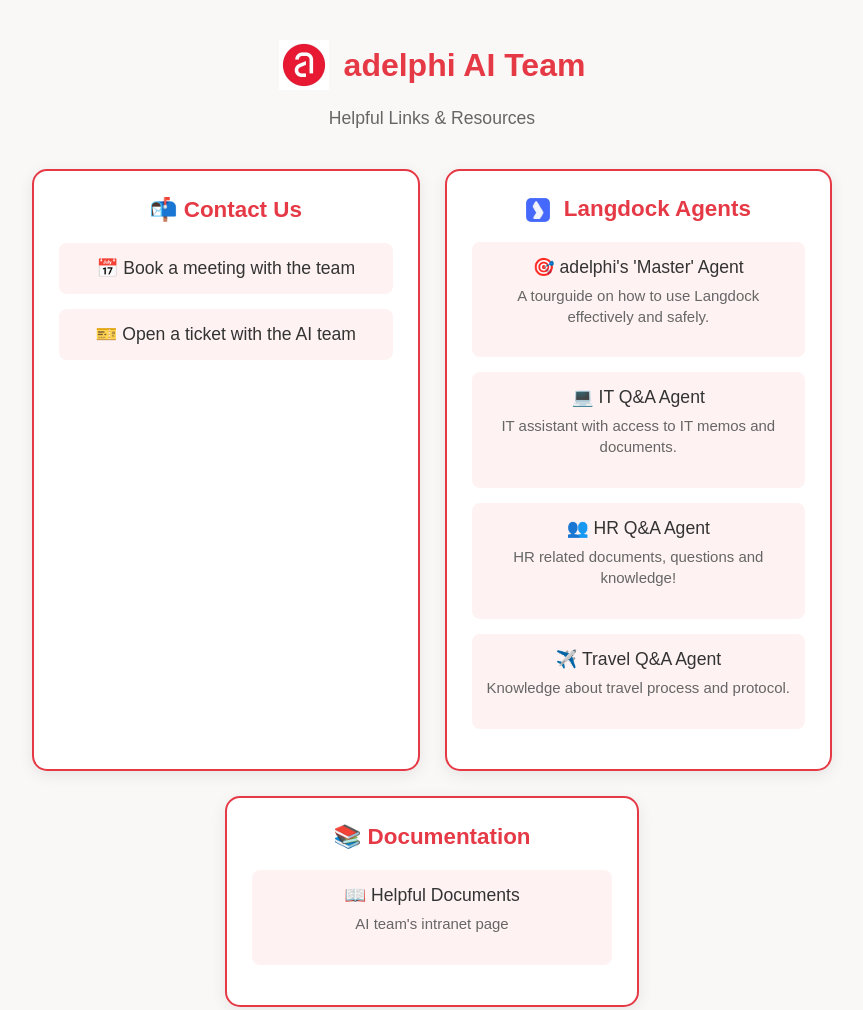
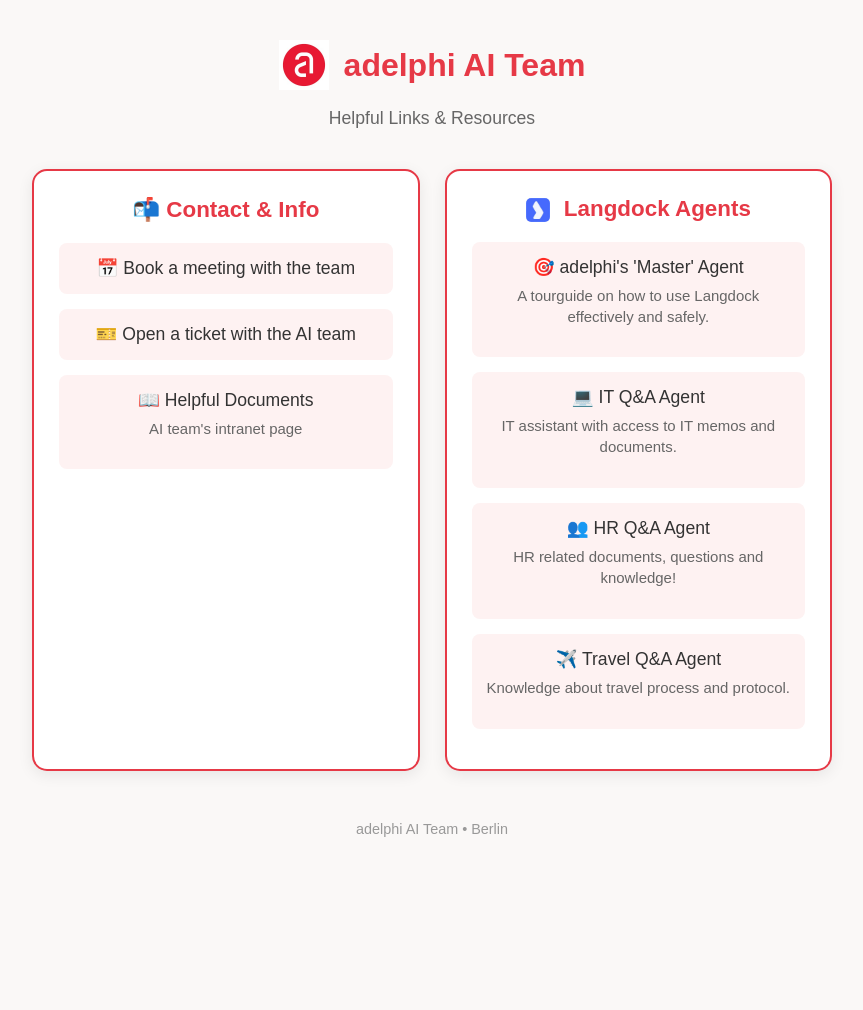
Before and after one commit to adelphi-ai-team/helpful-links, a plain HTML site: page index.html in a window 1280 px wide. Shown: the top 1010 px of the page, without its empty margins (208-1071 px from the left). After the commit the page ends 891 px from the top, so only its background shows below. Drawn offline with Linux system fonts and the light colour scheme.

Commit message:
Update index.html

```diff
--- a/index.html
+++ b/index.html
@@ -51,14 +51,18 @@
         <!-- Cards Container -->
         <div style="display: flex; flex-wrap: wrap; gap: 25px; justify-content: center;">
 
-            <!-- Contact Us Card -->
+            <!-- Contact & Info Card -->
             <div style="flex: 1; min-width: 280px; max-width: 360px; border: 2px solid #e63946; border-radius: 15px; padding: 25px; background-color: #ffffff; box-shadow: 0 4px 15px rgba(0,0,0,0.08);">
-                <h2 style="font-size: 1.4em; margin-top: 0; margin-bottom: 20px; color: #e63946; text-align: center;">📬 Contact Us</h2>
+                <h2 style="font-size: 1.4em; margin-top: 0; margin-bottom: 20px; color: #e63946; text-align: center;">📬 Contact & Info</h2>
                 <div class="button-container">
                     <a href="https://outlook.office.com/book/AITeam@adelphi.de/" target="_blank" class="link-button">📅 Book a meeting with the team</a>
                 </div>
                 <div class="button-container">
                     <a href="https://adelph.it/ai-team" target="_blank" class="link-button">🎫 Open a ticket with the AI team</a>
+                </div>
+                <div class="button-container">
+                    <a href="https://intranet.intern.adelphi.de/Company_Units/AI/_layouts/15/start.aspx#/SitePages/Homepage.aspx" target="_blank" class="link-button">📖 Helpful Documents</a>
+                    <p class="agent-description">AI team's intranet page</p>
                 </div>
             </div>
 
@@ -86,15 +90,6 @@
                 </div>
             </div>
 
-            <!-- Documentation Card -->
-            <div style="flex: 1; min-width: 280px; max-width: 360px; border: 2px solid #e63946; border-radius: 15px; padding: 25px; background-color: #ffffff; box-shadow: 0 4px 15px rgba(0,0,0,0.08);">
-                <h2 style="font-size: 1.4em; margin-top: 0; margin-bottom: 20px; color: #e63946; text-align: center;">📚 Documentation</h2>
-                <div class="button-container">
-                    <a href="https://intranet.intern.adelphi.de/Company_Units/AI/_layouts/15/start.aspx#/SitePages/Homepage.aspx" target="_blank" class="link-button">📖 Helpful Documents</a>
-                    <p class="agent-description">AI team's intranet page</p>
-                </div>
-            </div>
-
         </div>
 
         <!-- Footer -->
```
